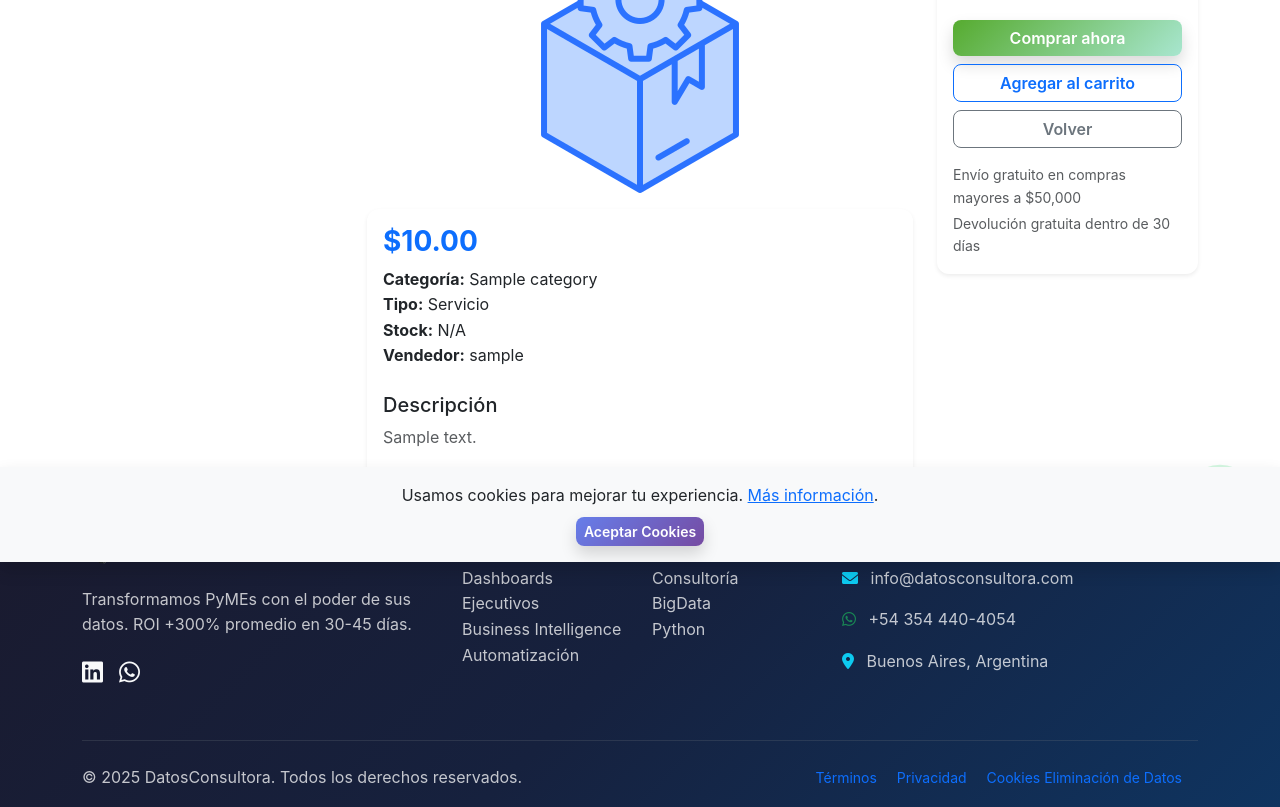
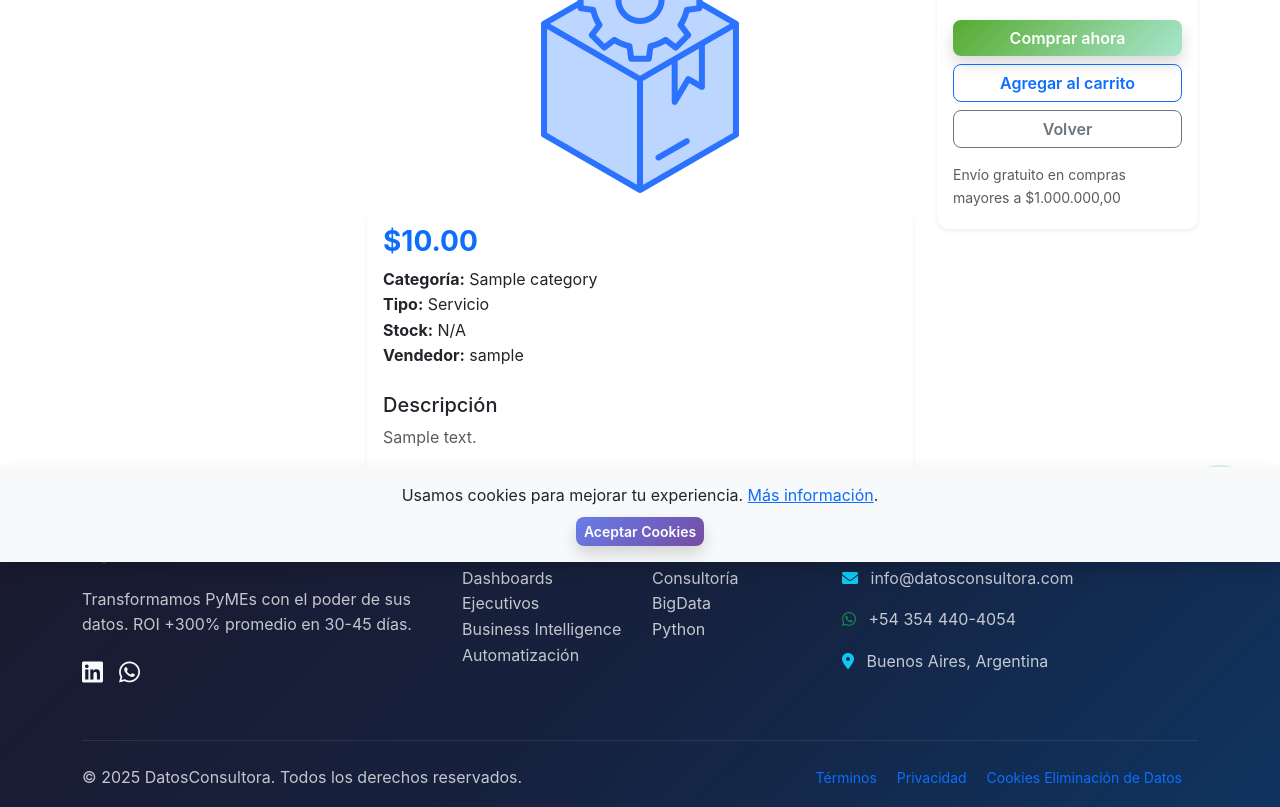
Before and after one commit to astiazu/bioforge-pro, a Flask app: page /detalle-producto/1 in a window 1280 px wide. Shown: the part 238-1045 px from the top of the page. Run offline with Flask 3, Linux system fonts and the light colour scheme; tables that the repository leaves empty hold one stand-in row (values such as "Sample post"); some libraries are stand-ins or nearby versions.

Commit message:
Modificaciones sobre productos(1)

```diff
--- a/templates/ecommerce/detalle_producto.html
+++ b/templates/ecommerce/detalle_producto.html
@@ -92,8 +92,8 @@
 
                     <!-- Información de Envío -->
                     <div class="mt-3 small text-muted">
-                        <p class="mb-1">Envío gratuito en compras mayores a $50,000</p>
-                        <p class="mb-0">Devolución gratuita dentro de 30 días</p>
+                        <p class="mb-1">Envío gratuito en compras mayores a $1.000.000,00</p>
+                        <!-- <p class="mb-0">Devolución gratuita dentro de 30 días</p> -->
                     </div>
                 </div>
             </div>
```
